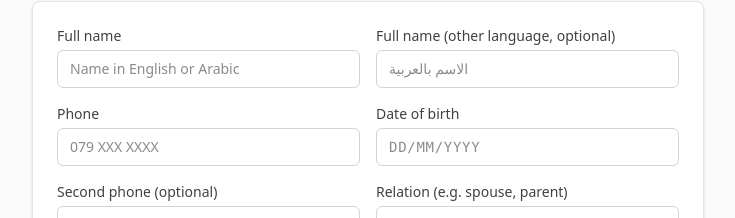
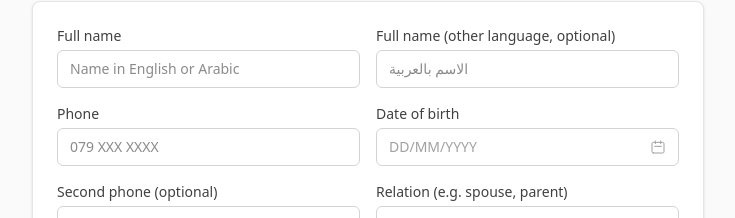
Before and after one commit to turabieh/medflow-app, a Next.js app: page /patients/new in a window 1280 px wide. Shown: the part 83-301 px from the top of the page, without its empty margins (272-1007 px from the left). Built offline with nearby package versions, Linux system fonts and the light colour scheme.

Commit message:
Date picker: native calendar + DD/MM/YYYY display

```diff
--- a/src/components/ui/jordan-date-input.tsx
+++ b/src/components/ui/jordan-date-input.tsx
@@ -1,9 +1,9 @@
 "use client";
 
-import React, { useState, useRef } from "react";
+import React, { useRef } from "react";
 
 interface JordanDateInputProps {
-  value: string;
+  value: string;               // YYYY-MM-DD
   onChange: (val: string) => void;
   required?: boolean;
   placeholder?: string;
@@ -14,112 +14,79 @@ interface JordanDateInputProps {
   id?: string;
 }
 
-/** Convert YYYY-MM-DD → DD/MM/YYYY for display */
+/** YYYY-MM-DD → DD/MM/YYYY */
 function toDisplay(iso: string): string {
-  if (!iso || iso.length < 10) return iso;
+  if (!iso || iso.length < 10) return "";
   const [y, m, d] = iso.split("-");
-  if (!y || !m || !d) return iso;
   return `${d}/${m}/${y}`;
 }
 
-/** Convert DD/MM/YYYY → YYYY-MM-DD for storage */
-function toISO(display: string): string {
-  const clean = display.replace(/[^0-9]/g, "");
-  if (clean.length < 8) return "";
-  const d = clean.slice(0, 2);
-  const m = clean.slice(2, 4);
-  const y = clean.slice(4, 8);
-  // Basic validation
-  const di = parseInt(d), mi = parseInt(m), yi = parseInt(y);
-  if (di < 1 || di > 31 || mi < 1 || mi > 12 || yi < 1900 || yi > 2100) return "";
-  return `${y}-${m}-${d}`;
-}
-
-/** Format raw digits into DD/MM/YYYY as user types */
-function formatAsTyped(raw: string): string {
-  const digits = raw.replace(/[^0-9]/g, "").slice(0, 8);
-  let result = "";
-  if (digits.length > 0) result += digits.slice(0, 2);
-  if (digits.length > 2) result += "/" + digits.slice(2, 4);
-  if (digits.length > 4) result += "/" + digits.slice(4, 8);
-  return result;
-}
-
+/**
+ * JordanDateInput
+ * - Shows the native calendar picker (from hidden type="date" input)
+ * - Displays selected date as DD/MM/YYYY in a visible text field
+ * - Clicking anywhere opens the calendar
+ */
 export function JordanDateInput({
   value, onChange, required, placeholder = "DD/MM/YYYY",
   className = "", style, min, max, id,
 }: JordanDateInputProps) {
-  // Display state: DD/MM/YYYY string
-  const [display, setDisplay] = useState(() => value ? toDisplay(value) : "");
-  const [error, setError]     = useState(false);
-  const inputRef = useRef<HTMLInputElement>(null);
+  const hiddenRef = useRef<HTMLInputElement>(null);
 
-  function handleChange(e: React.ChangeEvent<HTMLInputElement>) {
-    const raw = e.target.value;
-    const formatted = formatAsTyped(raw);
-    setDisplay(formatted);
-    setError(false);
-
-    if (formatted.length === 10) {
-      const iso = toISO(formatted);
-      if (iso) {
-        // Check min/max
-        if (min && iso < min) { setError(true); return; }
-        if (max && iso > max) { setError(true); return; }
-        onChange(iso);
-      } else {
-        setError(true);
-        onChange("");
-      }
-    } else if (formatted.length === 0) {
-      onChange("");
-    }
+  function openPicker() {
+    hiddenRef.current?.showPicker?.();
+    hiddenRef.current?.click();
   }
 
-  function handleBlur() {
-    if (display.length > 0 && display.length < 10) {
-      setError(true);
-    }
-  }
-
-  // Sync display when value prop changes externally
-  const prevValue = useRef(value);
-  if (value !== prevValue.current) {
-    prevValue.current = value;
-    const newDisplay = value ? toDisplay(value) : "";
-    if (newDisplay !== display) setDisplay(newDisplay);
-  }
-
-  const baseClass = `w-full rounded-md border px-3 py-2 text-sm outline-none font-mono tracking-wider ${
-    error
-      ? "border-red-400 bg-red-50 focus:border-red-500"
-      : "border-neutral-300 focus:border-neutral-500"
-  } ${className}`;
+  const display = value ? toDisplay(value) : "";
 
   return (
-    <div className="relative">
+    <div className="relative" style={{ display: "inline-block", width: "100%" }}>
+      {/* Visible display field — shows DD/MM/YYYY, clicking opens picker */}
+      <div
+        onClick={openPicker}
+        className={`flex cursor-pointer items-center justify-between rounded-md border bg-white px-3 py-2 text-sm select-none ${
+          value ? "text-neutral-900" : "text-neutral-400"
+        } ${className}`}
+        style={style}
+      >
+        <span>{display || placeholder}</span>
+        {/* Calendar icon */}
+        <svg className="h-4 w-4 flex-shrink-0 text-neutral-400" fill="none" viewBox="0 0 24 24" stroke="currentColor">
+          <path strokeLinecap="round" strokeLinejoin="round" strokeWidth={1.5}
+            d="M8 7V3m8 4V3m-9 8h10M5 21h14a2 2 0 002-2V7a2 2 0 00-2-2H5a2 2 0 00-2 2v12a2 2 0 002 2z" />
+        </svg>
+      </div>
+
+      {/* Hidden native date input — provides the calendar */}
       <input
-        ref={inputRef}
+        ref={hiddenRef}
         id={id}
-        type="text"
-        inputMode="numeric"
-        value={display}
-        onChange={handleChange}
-        onBlur={handleBlur}
-        placeholder={placeholder}
+        type="date"
+        value={value}
         required={required}
-        maxLength={10}
-        style={style}
-        className={baseClass}
+        min={min}
+        max={max}
+        onChange={e => onChange(e.target.value)}
+        tabIndex={-1}
+        aria-hidden="true"
+        style={{
+          position: "absolute",
+          top: 0,
+          left: 0,
+          width: "100%",
+          height: "100%",
+          opacity: 0,
+          pointerEvents: "none",  // clicks go to the div above, which calls showPicker
+        }}
       />
-      {error && (
-        <p className="mt-0.5 text-[10px] text-red-500">
-          Enter a valid date: DD/MM/YYYY
-        </p>
-      )}
     </div>
   );
 }
 
-// ── Utility exports for use elsewhere ───────────────────────────────────────
-export { toDisplay as isoToDisplay, toISO as displayToISO };
+// Utility exports
+export function isoToDisplay(iso: string): string {
+  if (!iso || iso.length < 10) return "";
+  const [y, m, d] = iso.split("-");
+  return `${d}/${m}/${y}`;
+}
```
